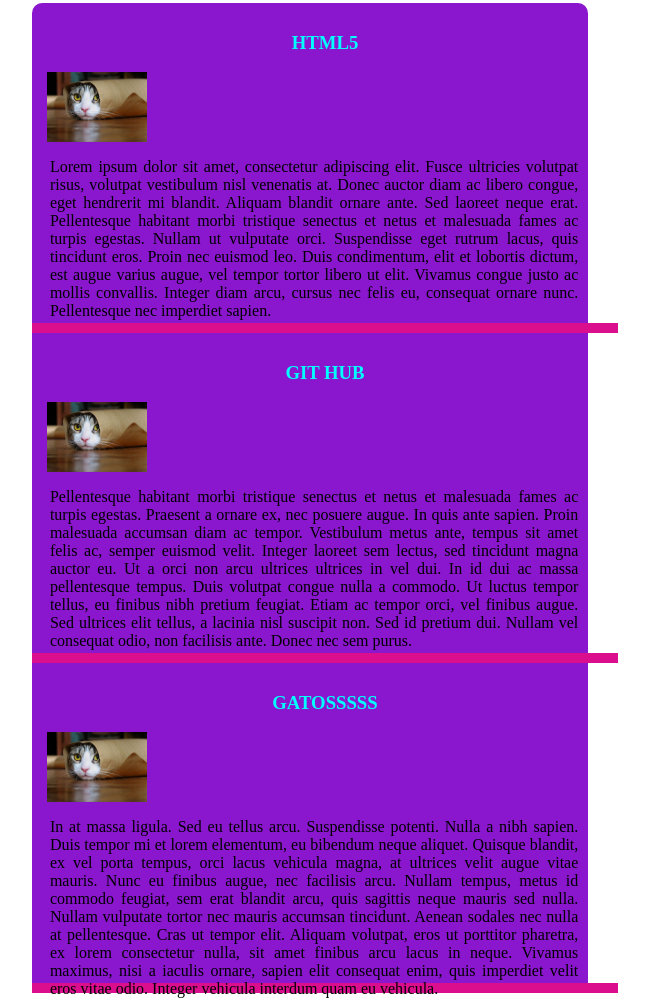
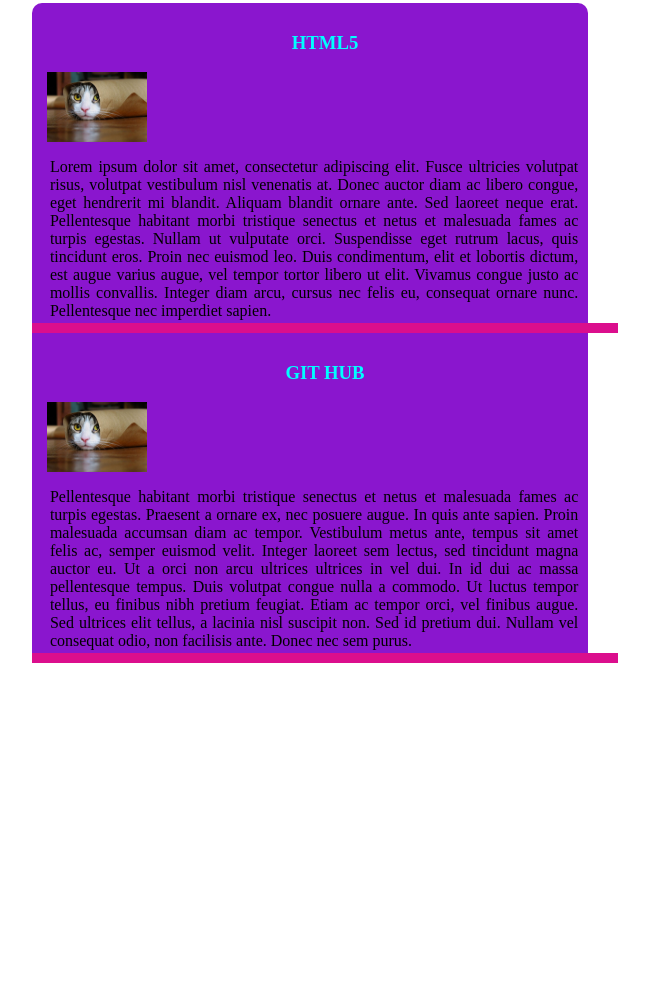
Before and after one commit to javiPruebas/PracticaGit, a plain HTML site: page index.html in a window 1280 px wide. Shown: the part 191-1192 px from the top of the page, without its empty margins (330-979 px from the left). After the commit the page ends 862 px from the top, so only its background shows below. Drawn offline with Linux system fonts and the light colour scheme.

Commit message:
Borro un articulo sobre gatos

```diff
--- a/index.html
+++ b/index.html
@@ -42,11 +42,7 @@
 			<p>Pellentesque habitant morbi tristique senectus et netus et malesuada fames ac turpis egestas. Praesent a ornare ex, nec posuere augue. In quis ante sapien. Proin malesuada accumsan diam ac tempor. Vestibulum metus ante, tempus sit amet felis ac, semper euismod velit. Integer laoreet sem lectus, sed tincidunt magna auctor eu. Ut a orci non arcu ultrices ultrices in vel dui. In id dui ac massa pellentesque tempus. Duis volutpat congue nulla a commodo. Ut luctus tempor tellus, eu finibus nibh pretium feugiat. Etiam ac tempor orci, vel finibus augue. Sed ultrices elit tellus, a lacinia nisl suscipit non. Sed id pretium dui. Nullam vel consequat odio, non facilisis ante. Donec nec sem purus.</p>
 		</article>
 
-		<article>
-			<h1>gatosssss</h1>
-			<img id="derecha" src="img/gato.jpg" width="100px">
-			<p>In at massa ligula. Sed eu tellus arcu. Suspendisse potenti. Nulla a nibh sapien. Duis tempor mi et lorem elementum, eu bibendum neque aliquet. Quisque blandit, ex vel porta tempus, orci lacus vehicula magna, at ultrices velit augue vitae mauris. Nunc eu finibus augue, nec facilisis arcu. Nullam tempus, metus id commodo feugiat, sem erat blandit arcu, quis sagittis neque mauris sed nulla. Nullam vulputate tortor nec mauris accumsan tincidunt. Aenean sodales nec nulla at pellentesque. Cras ut tempor elit. Aliquam volutpat, eros ut porttitor pharetra, ex lorem consectetur nulla, sit amet finibus arcu lacus in neque. Vivamus maximus, nisi a iaculis ornare, sapien elit consequat enim, quis imperdiet velit eros vitae odio. Integer vehicula interdum quam eu vehicula.</p>
-		</article>
+
 	</section>
 
 	</div>
```
